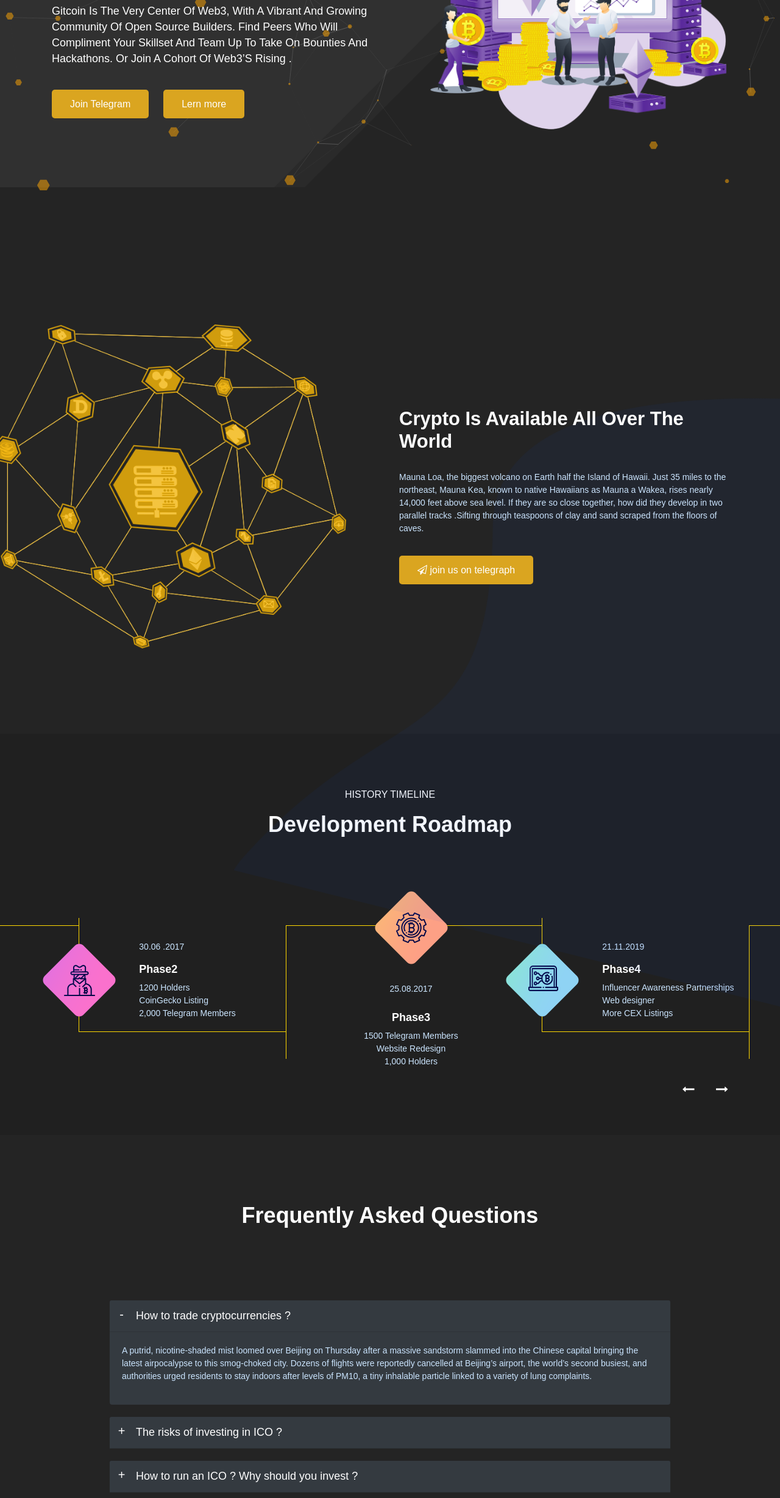
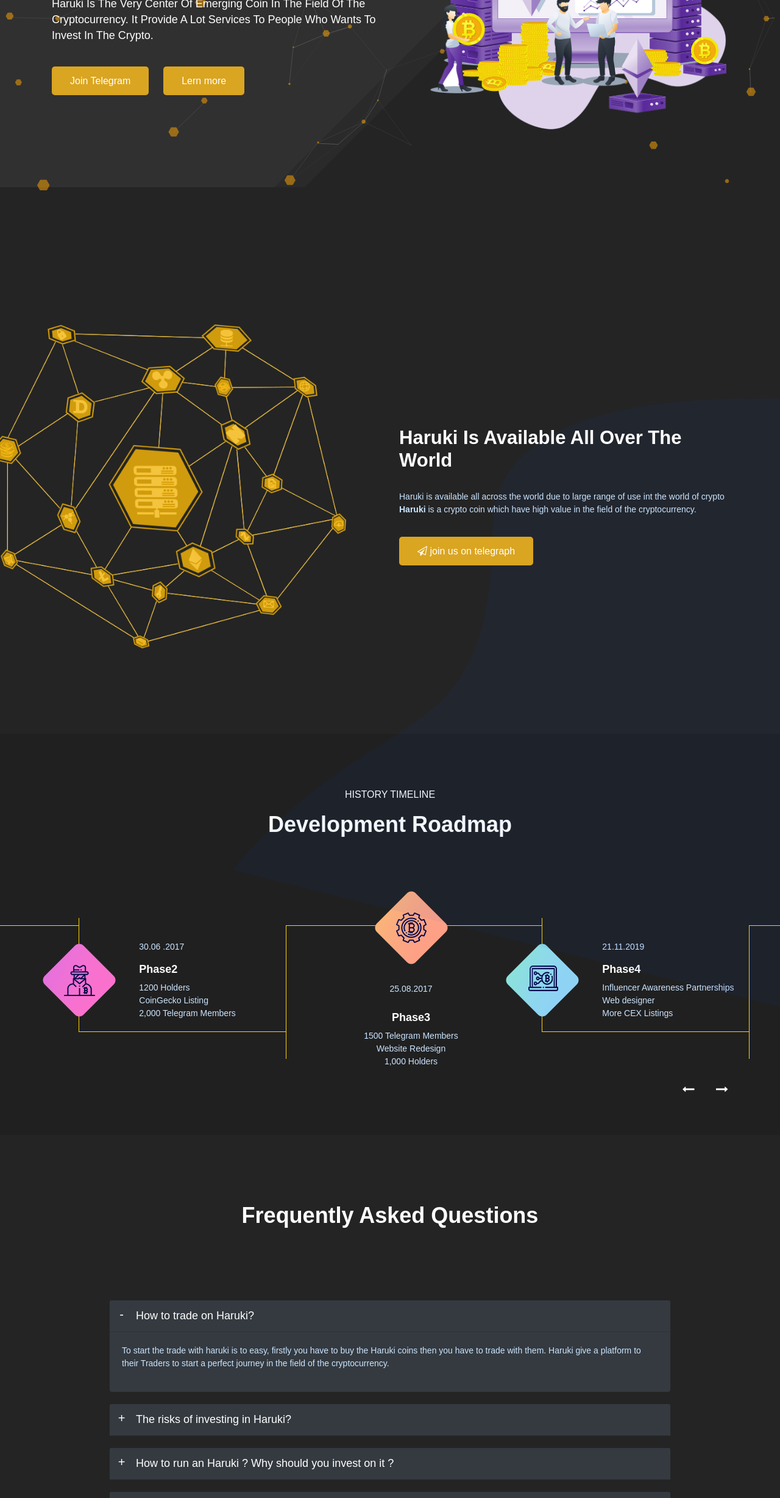
Before and after one commit to Shah786-creator/mesh4, a plain HTML site: page index.html in a window 1280 px wide. Shown: the part 344-2800 px from the top of the page at 61% size. Drawn offline with Linux system fonts and the light colour scheme; files whose address does not match are found by name.

Commit message:
last update

```diff
--- a/assets/css/style.css
+++ b/assets/css/style.css
@@ -207,7 +207,8 @@
 =====================*/
 
 .logo-area img {
-  width: 50px;
+  margin-top: -20px;
+  width: 70px;
   margin-bottom: 70px;
 }
 
--- a/index.html
+++ b/index.html
@@ -40,7 +40,7 @@
                     </div>
                     <div class="col-4 col-lg-2">
                         <div class="logo-area">
-                            <a href="#"><img src="assets/img/Logo.png" width="300" alt=""></a>
+                            <a href="#"><img src="assets/img/puppicoin.png" alt=""></a>
                         </div>
                     </div>
                     <div class="col-4 col-lg-8 d-none d-lg-block">
@@ -74,10 +74,8 @@
                     <div class="col-12 col-md-6 align-self-center">
                         <div class="welcome-right">
                             <div class="welcome-text">
-                                <h1>Wellcome to the CryptoCurrency Landing Page</h1>
-                                <h4>Gitcoin is the very center of Web3, with a vibrant and growing community of open
-                                    source builders. Find peers who will compliment your skillset and team up to take on
-                                    bounties and hackathons. Or join a cohort of Web3’s rising .</h4>
+                                <h1>Wellcome to the <span style="color: gold;"> Haruki Inu</span> Crypto</h1>
+                                <h4>Haruki is the very center of emerging coin in the field of the cryptocurrency. It provide a lot services to people who wants to invest in the Crypto.</h4>
                             </div>
                             <div class="welcome-btn">
                                 <a href="#" class="all-btn">Join Telegram</a>
@@ -111,14 +109,9 @@
                     </div>
                     <div class="col-12 col-md-6 align-self-center">
                         <div class="about-mid-text">
-                            <h1>Crypto is available all over the world</h1>
+                            <h1>Haruki is available all over the world</h1>
                             <div class="space-10"></div>
-                            <p>Mauna Loa, the biggest volcano on Earth half the Island of Hawaii. Just 35 miles to the
-                                northeast, Mauna Kea, known to native Hawaiians as Mauna a Wakea, rises nearly 14,000
-                                feet
-                                above sea level. If they are so close together, how did they develop in two parallel
-                                tracks
-                                .Sifting through teaspoons of clay and sand scraped from the floors of caves.</p>
+                            <p>Haruki is available all across the world due to large range of use int the world of crypto <b>Haruki</b> is a crypto coin which have high value in the field of the cryptocurrency.</p>
                         </div>
                         <div class="space-30"></div>
                         <a href="#" class="all-btn v2 about-btn"> <i class="fa fa-send-o"></i> join us on
@@ -324,22 +317,14 @@
                                                 <h5 class="mb-0">
                                                     <button class="btn btn-link" data-toggle="collapse"
                                                         data-target="#collapse1" aria-expanded="true">
-                                                        How to trade cryptocurrencies ?
+                                                        How to trade on Haruki?
                                                     </button>
                                                 </h5>
                                             </div>
 
                                             <div id="collapse1" class="collapse show" data-parent="#accordion">
                                                 <div class="card-body">
-                                                    <p>A putrid, nicotine-shaded mist loomed over Beijing on
-                                                        Thursday
-                                                        after a massive sandstorm slammed into the Chinese capital
-                                                        bringing the latest airpocalypse to this smog-choked city.
-                                                        Dozens of flights were reportedly cancelled at Beijing’s
-                                                        airport, the world’s second busiest, and authorities urged
-                                                        residents to stay indoors after levels of PM10, a tiny
-                                                        inhalable
-                                                        particle linked to a variety of lung complaints.</p>
+                                                    <p>To start the trade with haruki is to easy, firstly you have to buy the Haruki coins then you have to trade with them. Haruki give a platform to their Traders to start a perfect journey in the field of the cryptocurrency.</p>
                                                 </div>
                                             </div>
                                         </div>
@@ -348,22 +333,14 @@
                                                 <h5 class="mb-0">
                                                     <button class="btn btn-link" data-toggle="collapse"
                                                         data-target="#collapse2" aria-expanded="false">
-                                                        The risks of investing in ICO ?
+                                                        The risks of investing in Haruki?
                                                     </button>
                                                 </h5>
                                             </div>
 
                                             <div id="collapse2" class="collapse" data-parent="#accordion">
                                                 <div class="card-body">
-                                                    <p>A putrid, nicotine-shaded mist loomed over Beijing on
-                                                        Thursday
-                                                        after a massive sandstorm slammed into the Chinese capital
-                                                        bringing the latest airpocalypse to this smog-choked city.
-                                                        Dozens of flights were reportedly cancelled at Beijing’s
-                                                        airport, the world’s second busiest, and authorities urged
-                                                        residents to stay indoors after levels of PM10, a tiny
-                                                        inhalable
-                                                        particle linked to a variety of lung complaints.</p>
+                                                    <p>In haruki coin, the risk of investing is less then the other coins. its due to the high security level of the Haruki plaform.</p>
                                                 </div>
                                             </div>
                                         </div>
@@ -372,22 +349,14 @@
                                                 <h5 class="mb-0">
                                                     <button class="btn btn-link" data-toggle="collapse"
                                                         data-target="#collapse3" aria-expanded="false">
-                                                        How to run an ICO ? Why should you invest ?
+                                                        How to run an Haruki ? Why should you invest on it ?
                                                     </button>
                                                 </h5>
                                             </div>
 
                                             <div id="collapse3" class="collapse" data-parent="#accordion">
                                                 <div class="card-body">
-                                                    <p>A putrid, nicotine-shaded mist loomed over Beijing on
-                                                        Thursday
-                                                        after a massive sandstorm slammed into the Chinese capital
-                                                        bringing the latest airpocalypse to this smog-choked city.
-                                                        Dozens of flights were reportedly cancelled at Beijing’s
-                                                        airport, the world’s second busiest, and authorities urged
-                                                        residents to stay indoors after levels of PM10, a tiny
-                                                        inhalable
-                                                        particle linked to a variety of lung complaints.</p>
+                                                    <p>we Know its not easy to get started with any cryptocurrency. To solve this problem we have developed a currency which is highly valueable. haruki is the crypto currency in which a lot of traders invest their assets and also getting a gppd profit margin and living their dream life</p>
                                                 </div>
                                             </div>
                                         </div>
@@ -396,22 +365,14 @@
                                                 <h5 class="mb-0">
                                                     <button class="btn btn-link" data-toggle="collapse"
                                                         data-target="#collapse4" aria-expanded="false">
-                                                        If you could have any kind of pet, what would you choose?
+                                                        If you could have any kind of cryptocurrency before why you choose Us?
                                                     </button>
                                                 </h5>
                                             </div>
 
                                             <div id="collapse4" class="collapse" data-parent="#accordion">
                                                 <div class="card-body">
-                                                    <p>A putrid, nicotine-shaded mist loomed over Beijing on
-                                                        Thursday
-                                                        after a massive sandstorm slammed into the Chinese capital
-                                                        bringing the latest airpocalypse to this smog-choked city.
-                                                        Dozens of flights were reportedly cancelled at Beijing’s
-                                                        airport, the world’s second busiest, and authorities urged
-                                                        residents to stay indoors after levels of PM10, a tiny
-                                                        inhalable
-                                                        particle linked to a variety of lung complaints.</p>
+                                                    <p>We know a lot of cryptocurrency are availible in the market. We know it but also you should know they have a lot disadvatges like they are reliable, they don't have a highly secure wallet and security to secure the assests of the trades. But as you know we have a highly valueable security which secure the wallet and assets of the traders.</p>
                                                 </div>
                                             </div>
                                         </div>
```
Also changed, not shown: assets/img/puppicoin.png (added).
